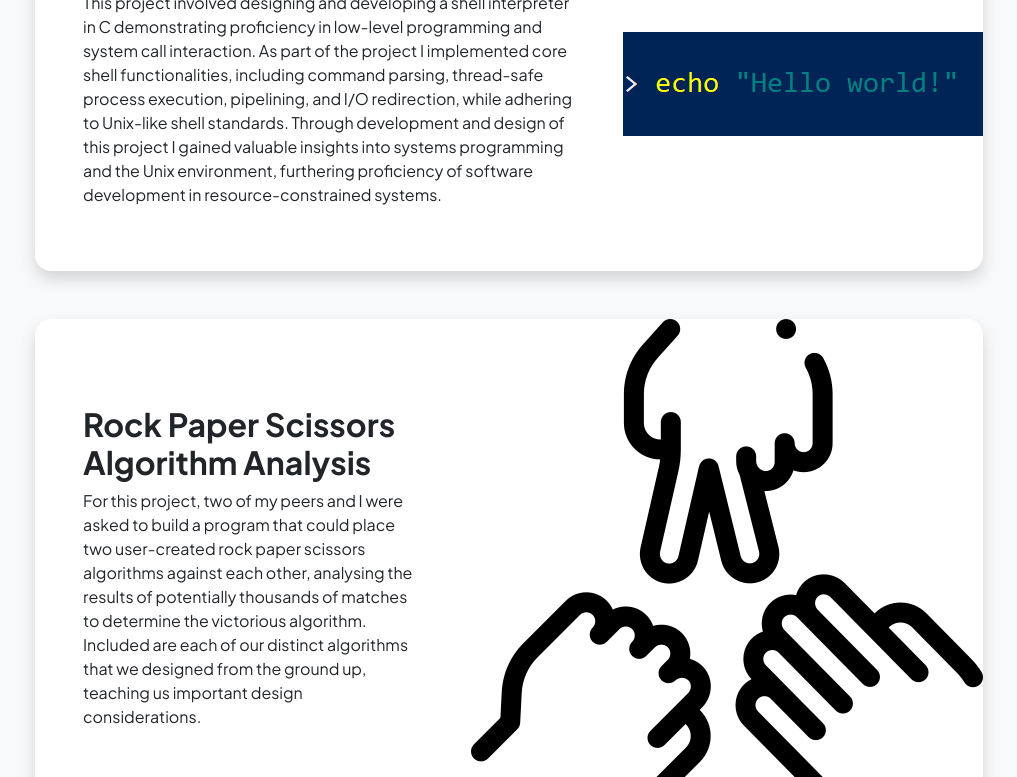
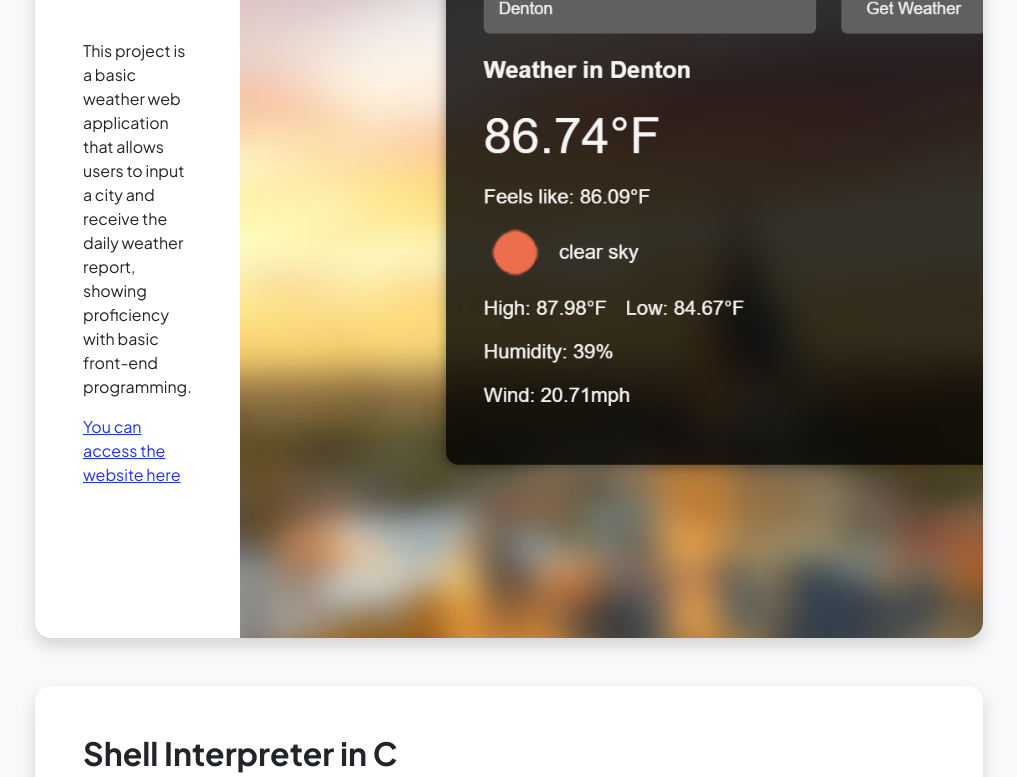
Before and after one commit to zachkjones512/zachkjones512.github.io, a plain HTML site: page projects.html in a window 1280 px wide. Shown: the part 701-1478 px from the top of the page, without its empty margins (131-1148 px from the left). Drawn offline with nearby package versions, Linux system fonts and the light colour scheme.

Commit message:
Added weather app project

```diff
--- a/projects.html
+++ b/projects.html
@@ -55,6 +55,19 @@
                     </section>
                     <div class="row gx-5 justify-content-center">
                         <div class="col-lg-11 col-xl-9 col-xxl-8">
+                            <!-- Project Card 0-->
+                            <div class="card overflow-hidden shadow rounded-4 border-0 mb-5">
+                                <div class="card-body p-0">
+                                    <div class="d-flex align-items-center">
+                                        <div class="p-5">
+                                            <h2 class="fw-bolder"></h2>
+                                            <p>This project is a basic weather web application that allows users to input a city and receive the daily weather report, showing proficiency with basic front-end programming.</p>
+                                            <p><a href=https://zachkjones512.github.io/WeatherApp> You can access the website here </a></p>
+                                        </div>
+                                        <img class="img-fluid" src="assets/weatherproj.png" alt="..." />
+                                    </div>
+                                </div>
+                            </div>
                             <!-- Project Card 1-->
                             <div class="card overflow-hidden shadow rounded-4 border-0 mb-5">
                                 <div class="card-body p-0">
```
Also changed, not shown: assets/weatherproj.png (added).
